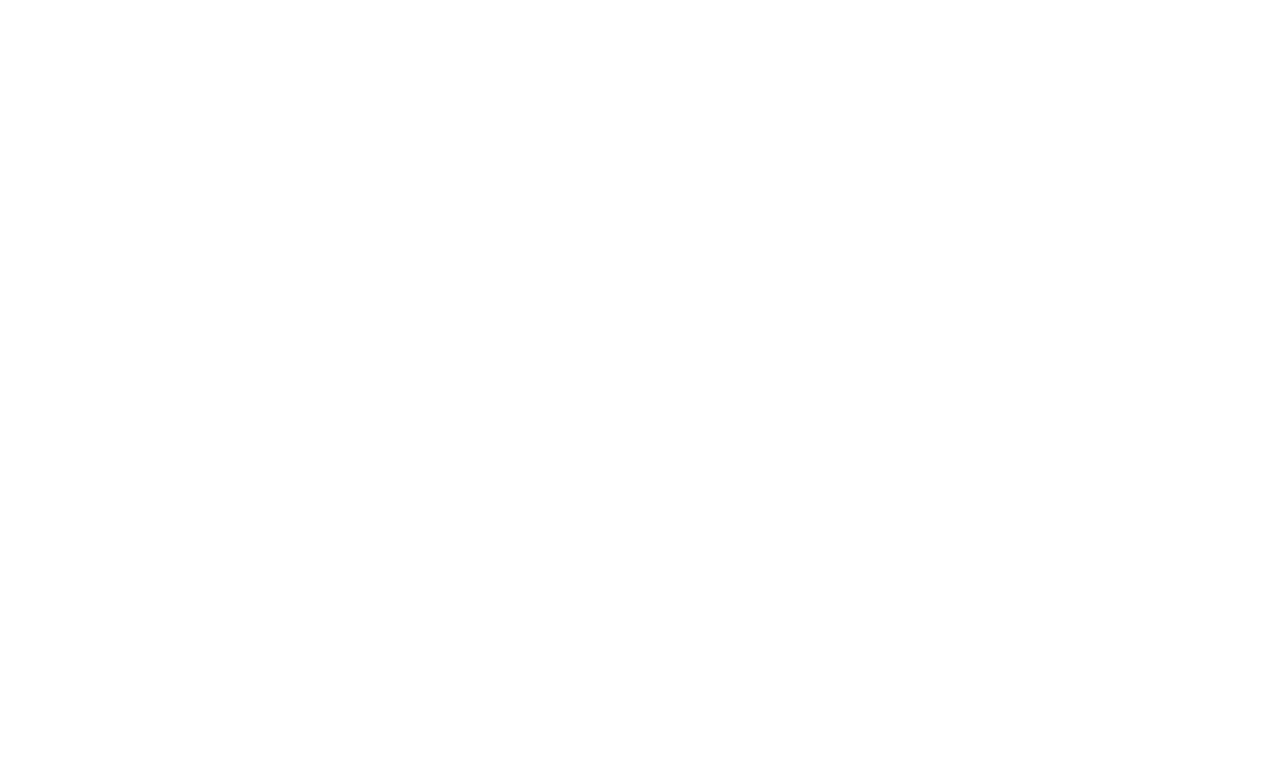
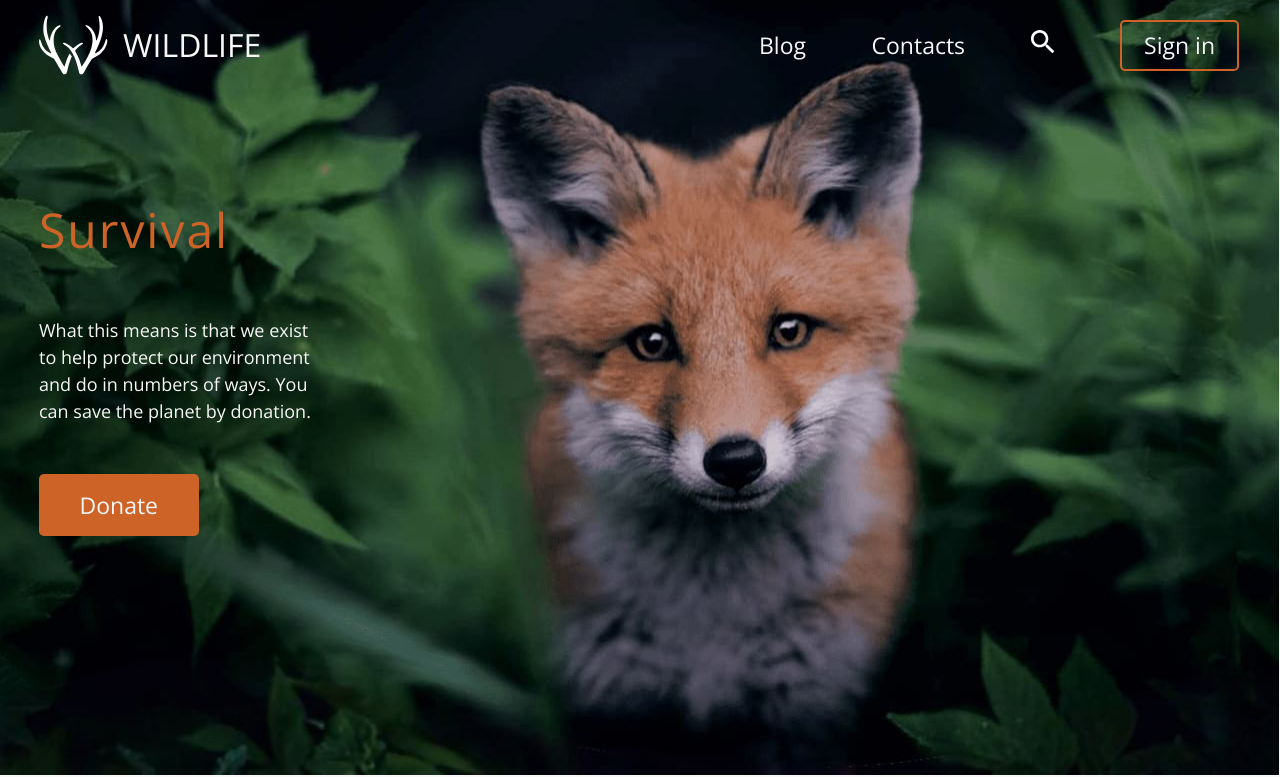
Before and after one commit to VLMADev/wildlife, a plain HTML site: page index.html in a window 1280 px wide. Shown: the top 777 px of the page. Drawn offline with nearby package versions, Linux system fonts and the light colour scheme.

Commit message:
add code

```diff
--- a/css/style.scss
+++ b/css/style.scss
@@ -0,0 +1,35 @@
+body {
+    margin: 0;
+    padding: 0;
+    background-color: rgba(186, 0, 0, 0.376);
+}
+
+.top-image-background img{
+    position: absolute;
+    z-index: -20;
+    width: 100%;
+    height: 780px;
+    background-size: cover;
+}
+
+.container {
+    max-width: 1200px;
+    margin: 0 auto;
+}
+.logo-navigation {
+    display: flex;
+}
+.logo {
+    display: flex;
+}
+.logo h1{
+
+}
+.navigation {
+}
+.survival {
+}
+.laster-articles {
+}
+.get-notified {
+}
--- a/index.html
+++ b/index.html
@@ -1,31 +1,85 @@
 <!DOCTYPE html>
 <html lang="ru">
   <head>
-    <meta charset="UTF-8">
-    <meta http-equiv="X-UA-Compatible" content="IE=edge">
-    <meta name="viewport" content="width=device-width, initial-scale=1.0">
+    <meta charset="UTF-8" />
+    <meta http-equiv="X-UA-Compatible" content="IE=edge" />
+    <meta name="viewport" content="width=device-width, initial-scale=1.0" />
+    <link rel="stylesheet" href="/css/style.css" />
+    <link rel="preconnect" href="https://fonts.googleapis.com" />
+    <link rel="preconnect" href="https://fonts.gstatic.com" crossorigin />
+    <link
+      href="https://fonts.googleapis.com/css2?family=Open+Sans:wght@400;600&display=swap"
+      rel="stylesheet"
+    />
     <title>Wildlife</title>
   </head>
+
   <body>
+    <section class="top-image-background">
+
       <header>
-
         <div class="container">
-            <section>
-                <article>
-
-                    <img src="image/logo.svg">
-
+          <section class="logo-navigation">
+            <article class="logo">
+              <img src="/image/logo.svg" alt="logo" />
+              <span> wildlife </span>
             </article>
+            <nav class="navigation">
+              <ul class="list-navigation">
+                <li><a href="">Blog</a></li>
+                <li><a href="">Contacts</a></li>
+                <li>
+                  <a href=""><img src="/image/search.svg" alt="" /></a>
+                </li>
+                <li><a href="">Sign in</a></li>
+              </ul>
+            </nav>
           </section>
         </div>
       </header>
 
+      <div class="container">
+        <section class="survival">
+          <article class="survival-text">
+            <h1>Survival</h1>
+            <p>
+              What this means is that we exist to help protect our environment
+              and do in numbers of ways. You can save the planet by donation.
+            </p>
+            <a href="#"> Donate </a>
+          </article>
+        </section>
+      </div>
+    </section>
     <main>
-
+      <div class="container">
+          <section class="laster-articles">
+            <h2>Latest articles</h2>
+            <span> Breaking news from the wild </span>
+            <article class="scroll-image">
+                <nav class="scroll-list-item">
+                    <a href="#"><img src="image/arrow.png" alt=""></a>
+                    <div class="list-item-title">
+                        <img src="image/image1.jpg" alt="Deer">
+                        <aside class="item-title">
+                            <span>Deer</span>
+                            <span>Naturalist investigation</span>
+                        </aside>
+                    </div>
+                    <div>
+                        <img src="image/image2.jpg" alt="Squirrel">
+                    </div>
+                    <div>
+                        <img src="image/image3.jpg" alt="Bird">
+                    </div>
+                    <a href="#"><img class="arrow-reverse" src="image/arrow.png" alt=""></a>
+                </nav>
+            </article>
+          </section>
+          <div class="scroll-pictures"></div>
+          <section class="get-notified"></section>
+      </div>
     </main>
-
-    <footer>
-
-    </footer>
+    <footer></footer>
   </body>
 </html>
```
Also changed, not shown: css/style.css, image/arrow.png (added), image/search.svg (added). Lines whose indentation alone changed are shown as unchanged.
